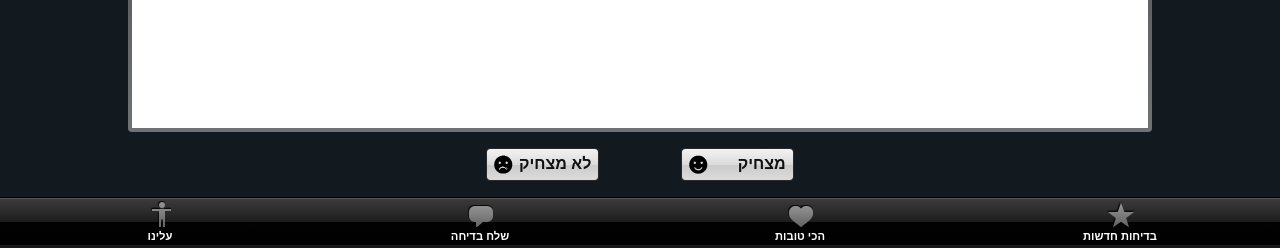
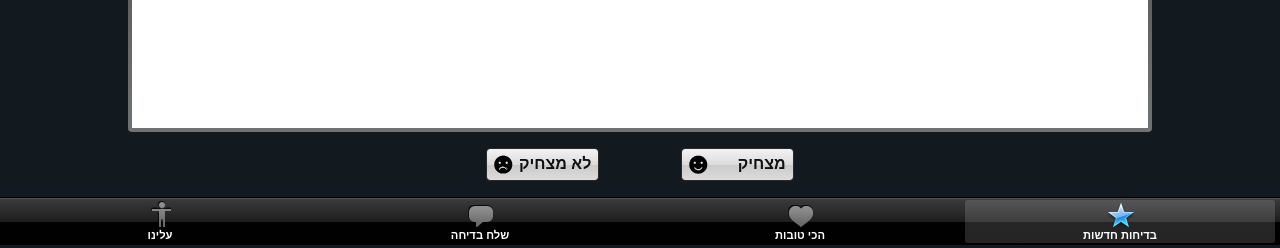
Before and after one commit to RonnyO/Really-Good-Jokes, a PHP site: page /index.html in a window 1280 px wide. Shown: the part 555-803 px from the top of the page. Run offline with PHP 8.4, Linux system fonts and the light colour scheme.

Commit message:
Add tab highlights

```diff
--- a/public_html/app.css
+++ b/public_html/app.css
@@ -147,7 +147,7 @@ nav a {
 	float: right;
 	width: 25%;
 	height:49px;
-	line-height: 8px;
+	line-height: 6px;
 	color: #FFF;
 	font-size: 70%;
 	font-weight: bold;
@@ -158,7 +158,9 @@ nav a {
 
 nav .icon {
 	height: 26px;
-	margin: 2px auto 5px;
+	margin: 3px auto 6px;
+	position: relative;
+	top: 1px;
 }
 
 #new .icon {background-position: -87px -2px; width: 27px;}
@@ -166,14 +168,26 @@ nav .icon {
 #send .icon {background-position: -27px -2px; width: 25px;}
 #about .icon {background-position: 0 -2px; width: 21px;}
 
-#new:hover .icon {background-position: -87px -30px;}
-#best:hover .icon {background-position: -57px -30px;}
-#send:hover .icon {background-position: -27px -30px;}
-#about:hover .icon {background-position: 0 -30px;}
+#new:hover .icon, #new.active .icon {background-position: -87px -30px;}
+#best:hover .icon, #best.active .icon {background-position: -57px -30px;}
+#send:hover .icon, #send.active .icon {background-position: -27px -30px;}
+#about:hover .icon, #about.active .icon {background-position: 0 -30px;}
 
 .icon {
 	background-image: url(images/icons.png);
 	background-repeat: no-repeat;
+}
+
+nav .inner {
+    width: 97%;
+	height: 43px;
+    margin: -2px auto;
+	-moz-border-radius: 3px;
+	border-radius: 3px;
+}
+
+nav a.active .inner {
+	background: rgba(255, 255, 255, 0.14);
 }
 
 /* Helpers */
--- a/public_html/index.html
+++ b/public_html/index.html
@@ -18,10 +18,14 @@
 			<a id="dislike" href="#" class="vote">לא מצחיק <span class="icon">:-(</span></a>
 		</div>
 		<nav>
-			<a id="new" href="#main"><span class="icon"> </span>בדיחות חדשות</a>
-			<a id="best" href="#top"><span class="icon"> </span>הכי טובות</a>
-			<a id="send" href="#send"><span class="icon"> </span>שלח בדיחה</a>
-			<a id="about" href="#about"><span class="icon"></span>עלינו</a>
+			<a id="new" href="#main" class="active">
+				<div class="inner"><span class="icon"></span>בדיחות חדשות</div></a>
+			<a id="best" href="#top">
+				<div class="inner"><span class="icon"></span>הכי טובות</div></a>
+			<a id="send" href="#send">
+				<div class="inner"><span class="icon"></span>שלח בדיחה</div></a>
+			<a id="about" href="#about">
+				<div class="inner"><span class="icon"></span>עלינו</div></a>
 		</nav>
 	</div>
     <div id="viewport">
```
Also changed, not shown: public_html/index.php (+8 -4 lines).
